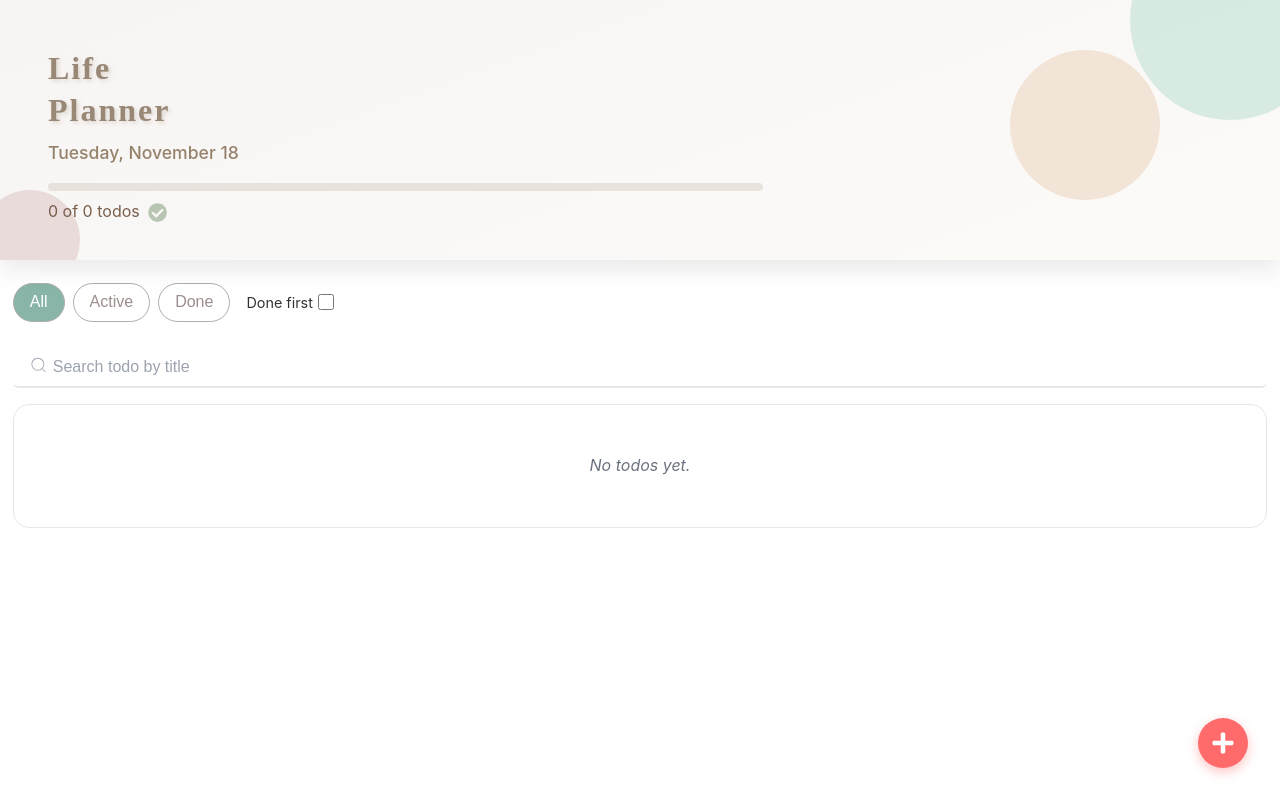
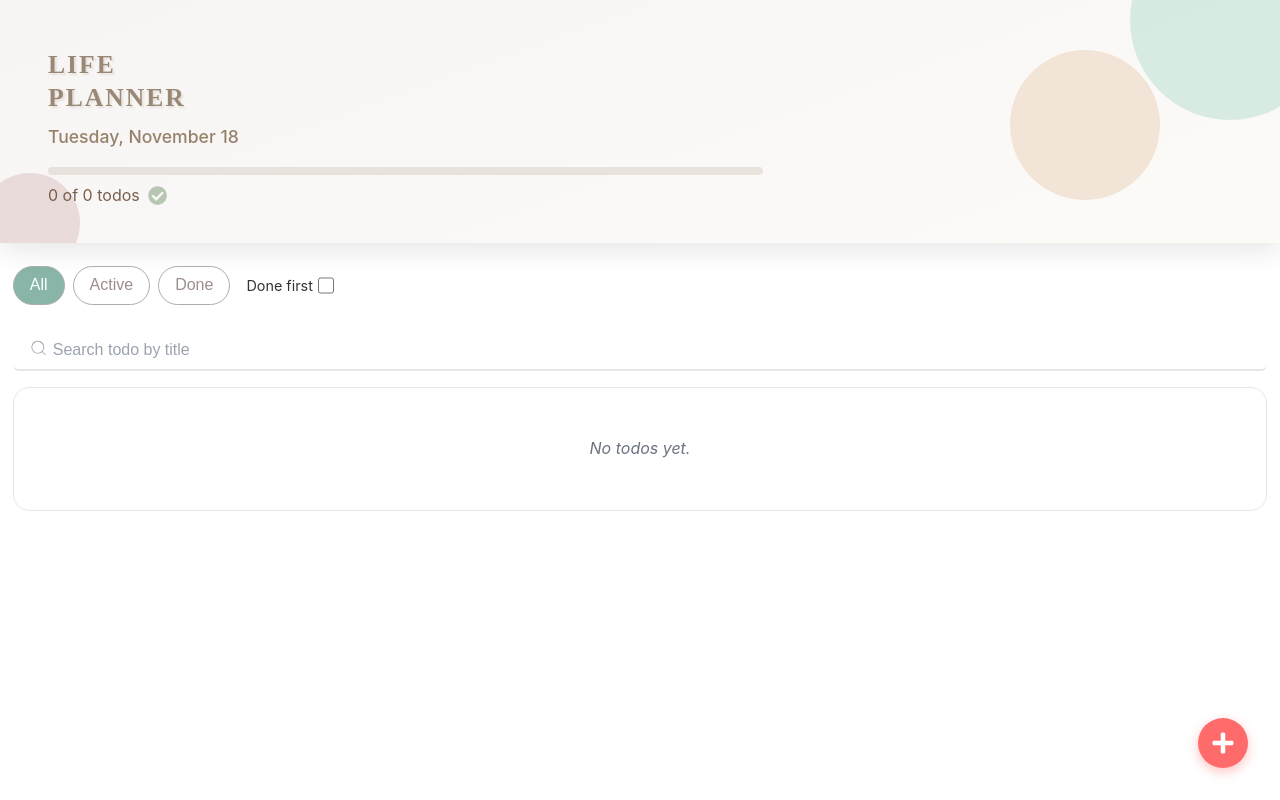
Before and after one commit to NathalieBruno/todo-react, a React (Vite) app: page / in a window 1280 px wide. Built offline with nearby package versions, Linux system fonts and the light colour scheme; a web font is replaced by a local one.

Commit message:
style: small css changes

```diff
--- a/src/components/Header/Header.css
+++ b/src/components/Header/Header.css
@@ -46,14 +46,14 @@
 }
 
 .header h1 {
-  font-size: 2rem;
+  font-size: 1.6rem;
   margin-top: 1rem;
   margin-bottom: 0.5rem;
   font-family: "Delius", cursive;
   letter-spacing: 2px;
   font-weight: 600;
   line-height: 1.3;
-  text-shadow: 2px 2px 4px rgba(156, 139, 119, 0.3);
+  text-shadow: 2px 2px 2px rgba(156, 139, 119, 0.2);
   color: #998876;
 }
 
--- a/src/components/Header/Header.tsx
+++ b/src/components/Header/Header.tsx
@@ -19,7 +19,7 @@ function Header({ totalTodos, completedTodos }: HeaderProps) {
       <div className="bubble bubbleS"></div>
       <div className="header-content">
         <h1>
-          Life <br /> Planner
+          LIFE <br /> PLANNER
         </h1>
         <h2>{date}</h2>
         <div className="progress-bar">
--- a/src/components/TodoItem/TodoItem.css
+++ b/src/components/TodoItem/TodoItem.css
@@ -5,7 +5,7 @@
   border: none;
   border-left: 4px solid rgba(0, 0, 0, 0.2);
   border-radius: 6px;
-  padding: 1.65rem 1.25rem;
+  padding: 1.45rem 1.25rem;
   box-shadow: 0 2px 8px rgba(0, 0, 0, 0.14);
   transition: all 0.2s ease;
 }
```
